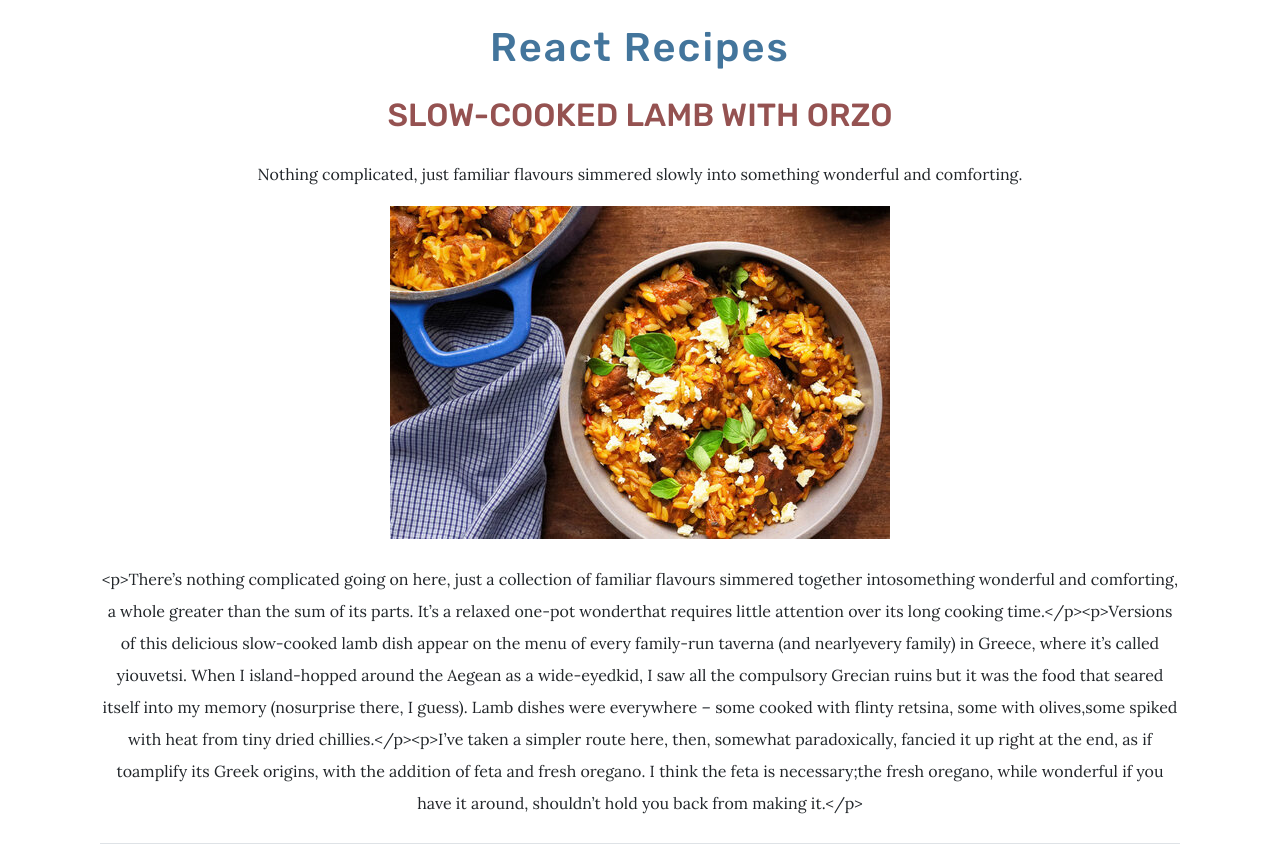
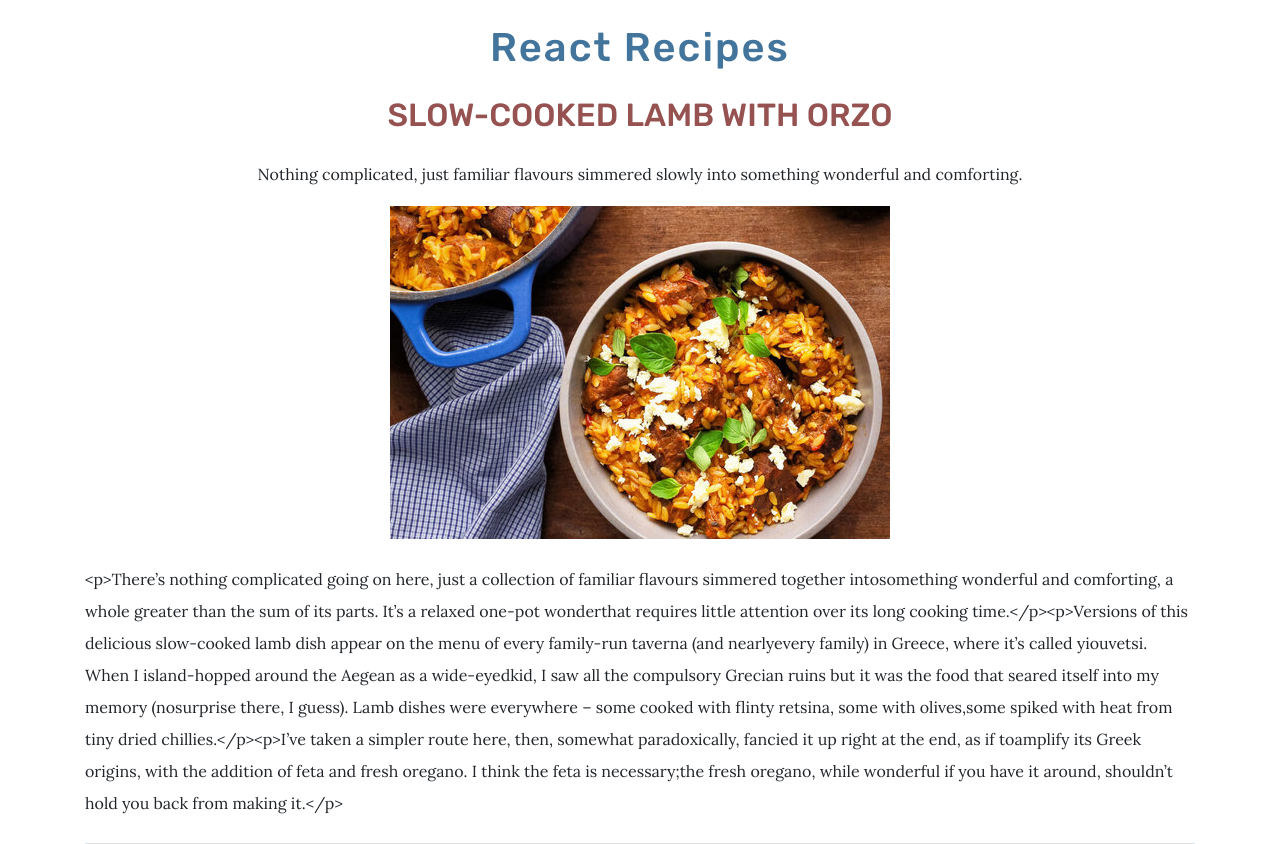
Before and after one commit to KiraSl/react-recipes, a React (Create React App) app: page /recipe/1 in a window 1280 px wide. Built offline with nearby package versions, Linux system fonts and the light colour scheme.

Commit message:
CR/ Rename some variables and remove extra css classes

```diff
--- a/src/routes/RecipeDetails.js
+++ b/src/routes/RecipeDetails.js
@@ -6,35 +6,34 @@ class RecipeDetails extends React.Component {
     super(props)
 
     this.state = {
-      recipeDetails: {},
+      recipe: {},
     }
   }
 
   async componentDidMount() {
     const response = await fetch(`/api/recipes/${this.props.match.params.id}.json`)
-    const recipeDetails = await response.json()
-    this.setState({ recipeDetails })
+    const recipe = await response.json()
+    this.setState({ recipe })
   }
 
   render() {
-    const { recipeDetails } = this.state
-    const recipeInfo = recipeDetails.recipeDetail
+    const { recipe, recipe: {recipeDetail} } = this.state
 
     return (
-      <>
-        <div className="text-center container">
-          <h2 className="text-secondary text-uppercase mb-4">{recipeDetails.title}</h2>
-          <p>{recipeDetails.description}</p>
+      <div>
+        <h2 className="text-center text-secondary text-uppercase mb-4">{recipe.title}</h2>
+        <p className="text-center">{recipe.description}</p>
+        <div className="text-center">
           <img
-            src={recipeInfo && recipeInfo.image}
-            alt={recipeDetails.title}
+            src={recipeDetail && recipeDetail.image}
+            alt={recipe.title}
             className="pb-4"
           />
-          <div className="border-bottom pb-4 w-100">
-            {recipeInfo && recipeInfo.description}
-          </div>
         </div>
-      </>
+        <div className="border-bottom pb-4 w-100">
+          {recipeDetail && recipeDetail.description}
+        </div>
+      </div>
     )
   }
 }
```
